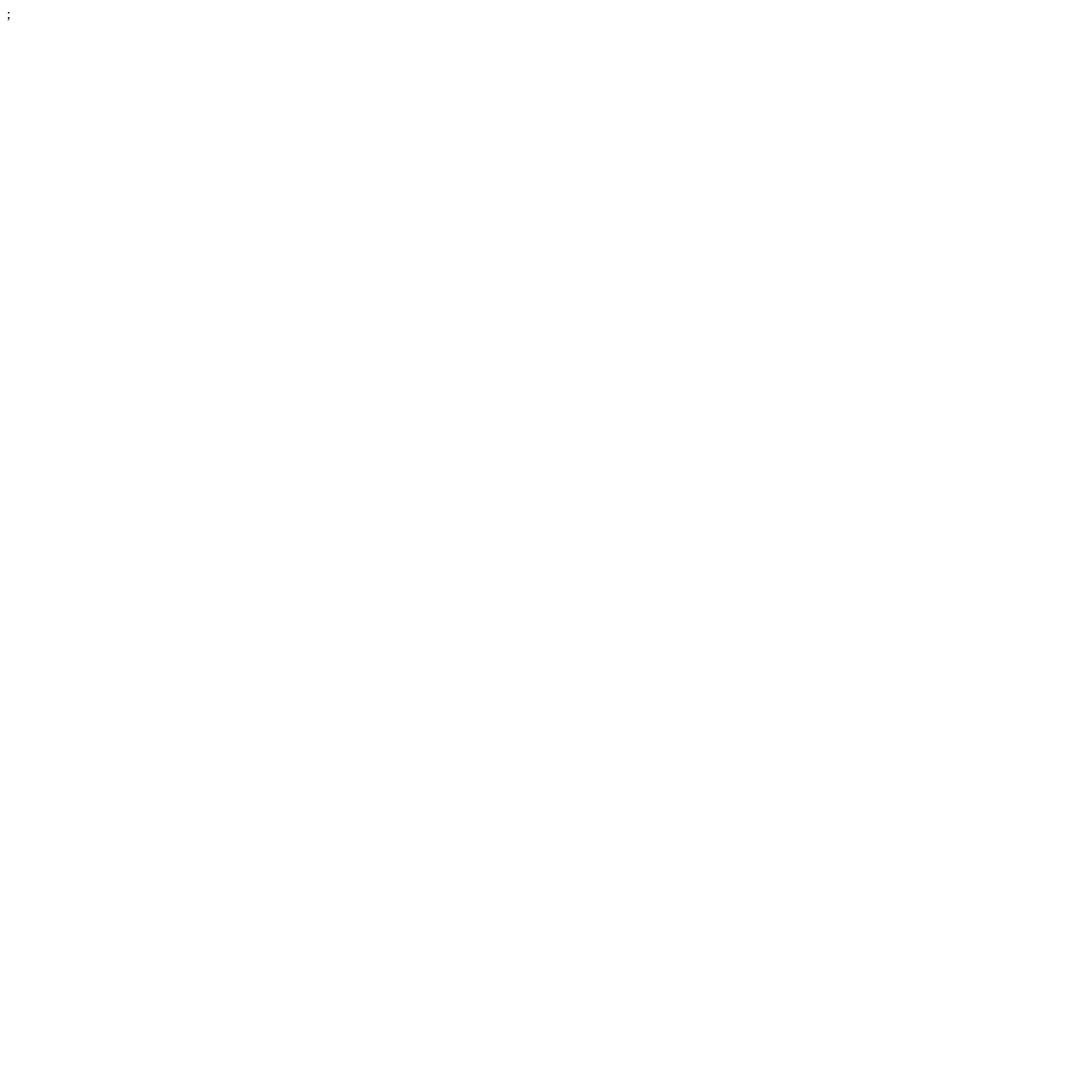
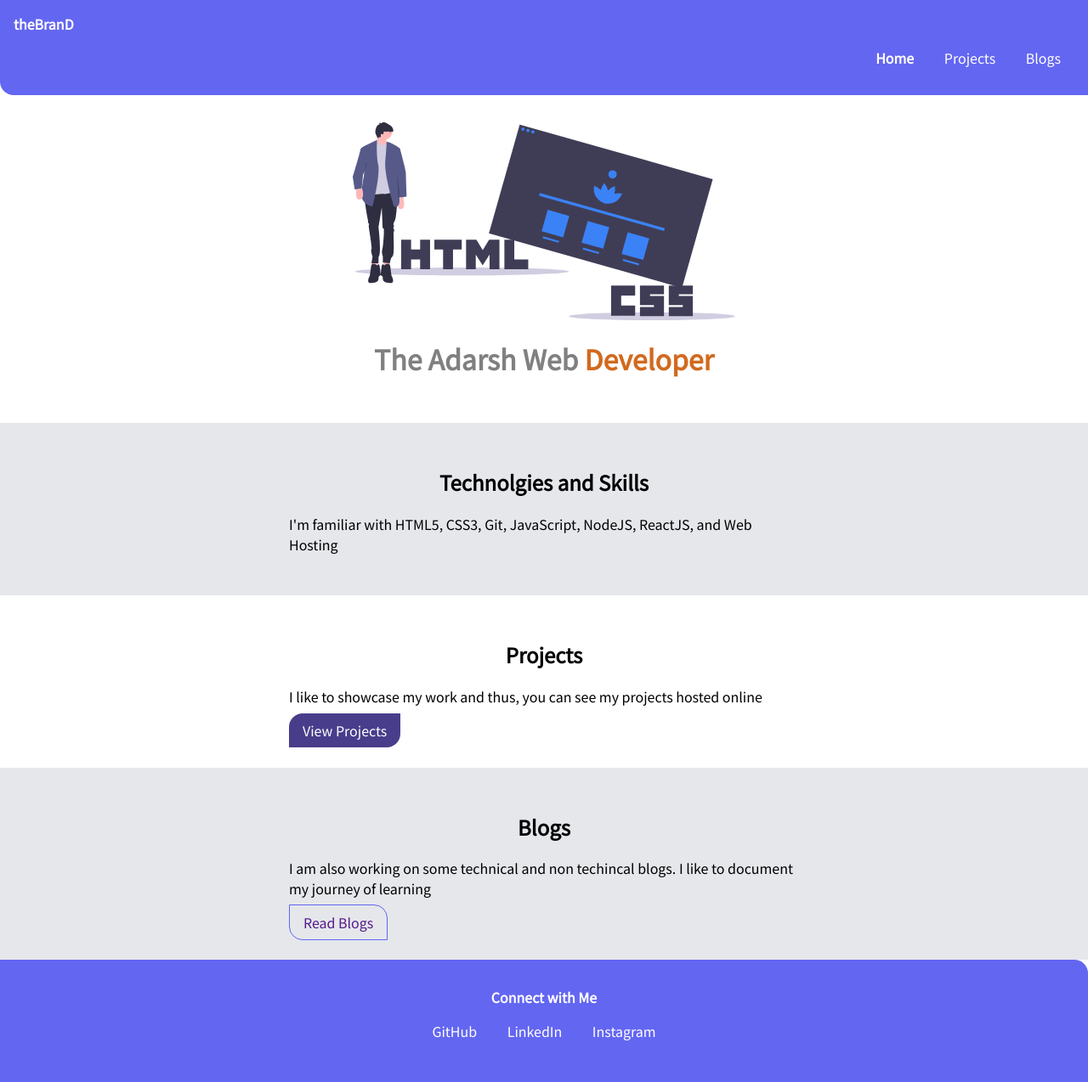
Before and after one commit to tushar131999/TusharSharma.com, a plain HTML site: page index.html in a window 1280 px wide. Shown: the whole page at 85% size. Before the commit the page ends 800 px from the top, so only its background shows below. Drawn offline with Linux system fonts and the light colour scheme.

Commit message:
added portfolio

```diff
--- a/index.html
+++ b/index.html
@@ -1,9 +1,73 @@
-;<!DOCTYPE html>
+<!DOCTYPE html>
 <html lang="en">
   <head>
     <meta charset="UTF-8" />
     <meta name="viewport" content="width=device-width, initial-scale=1.0" />
-    <title>Document</title>
+    <title>TheWebDeveloper Portfolio</title>
+    <link rel="stylesheet" href="/style.css" />
   </head>
-  <body></body>
+  <body>
+    <nav class="navigation">
+      <div class="nav-brand">theBranD</div>
+      <ul class="non-bullet-list nav-pills">
+        <li class="list-style-inline active">
+          <a href="/index.html">Home</a>
+        </li>
+        <li class="list-style-inline">
+          <a href="/Projects.html">Projects</a>
+        </li>
+        <li class="list-style-inline">
+          <a href="/Blogs.html">Blogs</a>
+        </li>
+      </ul>
+    </nav>
+    <header class="hero">
+      <img class="hero-img" src="/images/undraw_static_website_0107.svg" />
+      <h1 class="hero-heading">
+        The Adarsh Web <span id="header-heading">Developer</span>
+      </h1>
+    </header>
+
+    <section class="section ow">
+      <div class="container container-center">
+        <h2>Technolgies and Skills</h2>
+        <p>
+          I'm familiar with HTML5, CSS3, Git, JavaScript, NodeJS, ReactJS, and
+          Web Hosting
+        </p>
+      </div>
+    </section>
+    <section class="section">
+      <div class="container container-center">
+        <h2>Projects</h2>
+        <p>
+          I like to showcase my work and thus, you can see my projects hosted
+          online
+        </p>
+        <a class="link link-primary" href="">View Projects</a>
+      </div>
+    </section>
+    <section class="section ow">
+      <div class="container container-center">
+        <h2>Blogs</h2>
+        <p>
+          I am also working on some technical and non techincal blogs. I like to
+          document my journey of learning
+        </p>
+        <a class="link link-secondary" href="">Read Blogs</a>
+      </div>
+    </section>
+    <footer class="footer">
+      <div class="footer-header">Connect with Me</div>
+      <ul class="social-links non-bullet-list">
+        <li class="list-style-inline">
+          <a href="https://github.com/tushar131999/TusharSharma.com">GitHub</a>
+        </li>
+        <li class="list-style-inline"><a href="">LinkedIn</a></li>
+        <li class="list-style-inline">
+          <a href="https://www.instagram.com/ruhanialfaaz/?hl=en">Instagram</a>
+        </li>
+      </ul>
+    </footer>
+  </body>
 </html>
--- a/style.css
+++ b/style.css
@@ -87,8 +87,9 @@ hr {
 .section {
   padding: 2rem;
 }
-.section h3 {
+.section h2 {
   text-align: center;
+  font-weight: bolder;
 }
 .ow {
   background-color: var(--third-color);
@@ -105,7 +106,12 @@ hr {
 }
 .footer a {
   color: white;
+  text-decoration: none;
 }
 .footer ul {
   padding-inline-start: 0px;
 }
+.footer .footer-header {
+  font-weight: bold;
+  text-align: center;
+}
```
Also changed, not shown: Blogs.html (added, +9 -0 lines), Projects.html (added, +25 -0 lines).
